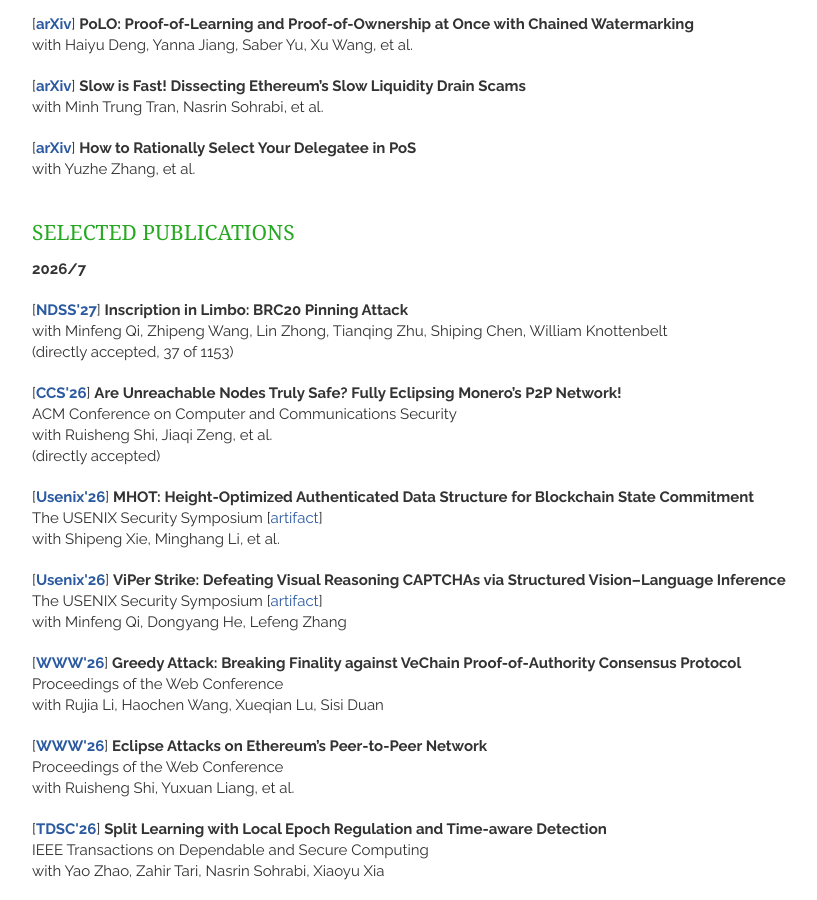
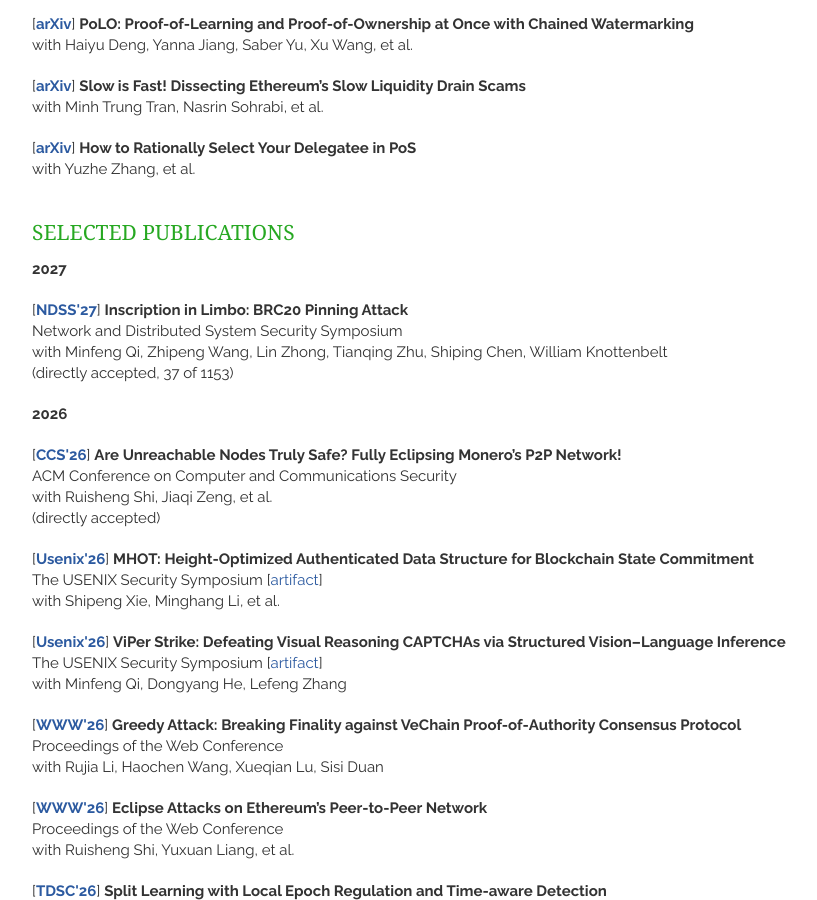
Before and after one commit to qinwang-git/qinwang-git.github.io, a Jekyll site: the page built from publications.html, in a window 1280 px wide and 900 px high, scrolled down 317 px. Shown: the whole window, without its empty margins (148-965 px from the left). Built offline with Jekyll 4.4.1, drawn with Linux system fonts in a browser that asks for light colours; nearby versions of some CDN libraries.

Commit message:
Update publications.html

```diff
--- a/_includes/publications.html
+++ b/_includes/publications.html
@@ -57,19 +57,23 @@
 <section class="thirteen columns">
     <h1>Selected Publications</h1>
 
-
-    <article>
-    <strong>2026/7</strong>
+  <article>
+    <strong>2027</strong>
     </article>
 
      <article>
         <header>
           [<strong><a href = "https://arxiv.org/pdf/2410.11295" target="_blank">NDSS'27</a></strong>]
                <strong> Inscription in Limbo: BRC20 Pinning Attack </strong>
+            <br> Network and Distributed System Security Symposium
             <br> with Minfeng Qi, Zhipeng Wang, Lin Zhong, Tianqing Zhu, Shiping Chen, William Knottenbelt
             <br> (directly accepted, 37 of 1153)
         </header>
       </article>
+
+    <article>
+    <strong>2026</strong>
+    </article>
 
        <article>
         <header>
```
